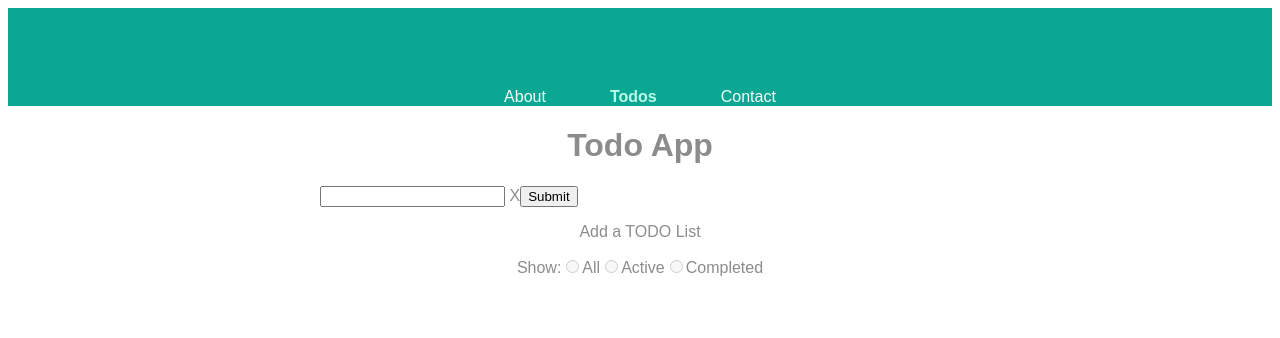
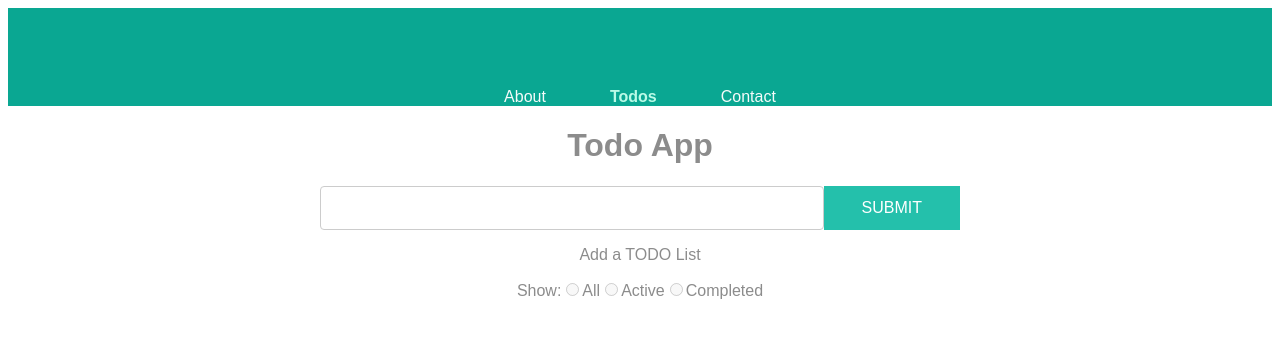
Before and after one commit to Lowella369/todoapp, a React (Create React App) app: page /todos in a window 1280 px wide. Shown: the top 338 px of the page. Built offline with nearby package versions, Linux system fonts and the light colour scheme.

Commit message:
adding styles

```diff
--- a/src/components/css/style.css
+++ b/src/components/css/style.css
@@ -19,3 +19,62 @@ body {
   max-width: 40rem;
   margin: auto;
 }
+.list {
+  padding-left: 0;
+}
+.listItem {
+  list-style: none;
+  display: flex;
+  justify-content: space-between;
+  padding: 8px 5px;
+}
+.list-item:not(:last-child) {
+  border-bottom: 1px solid #ccc;
+}
+.inputFields {
+  position: relative;
+  flex: 1;
+}
+.inputs {
+  width: 100%;
+  height: 30px;
+  padding: 21px 30px 21px 15px;
+  font-size: 14px;
+  line-height: 16px;
+  color: #555;
+  background-color: #fff;
+  border: 1px solid #ccc;
+  border-radius: 4px;
+  box-sizing: border-box;
+}
+.input-clear-icon {
+  width: 34px;
+  height: 34px;
+  position: absolute;
+  cursor: pointer;
+  text-align: center;
+  right: 0;
+  top: 12px;
+  display: none;
+}
+.clear-icon--show {
+  display: block;
+}
+.errorMsg {
+  margin-bottom: 15px;
+  color: red;
+}
+.btn {
+  text-align: center;
+  border: none;
+  cursor: pointer;
+  padding: 13px 38px;
+  vertical-align: middle;
+  overflow: hidden;
+  color: #ffffff;
+  background-color: #24c0ab;
+  font-size: 16px;
+  text-transform: uppercase;
+  font-weight: 500;
+  outline: none;
+}
```
